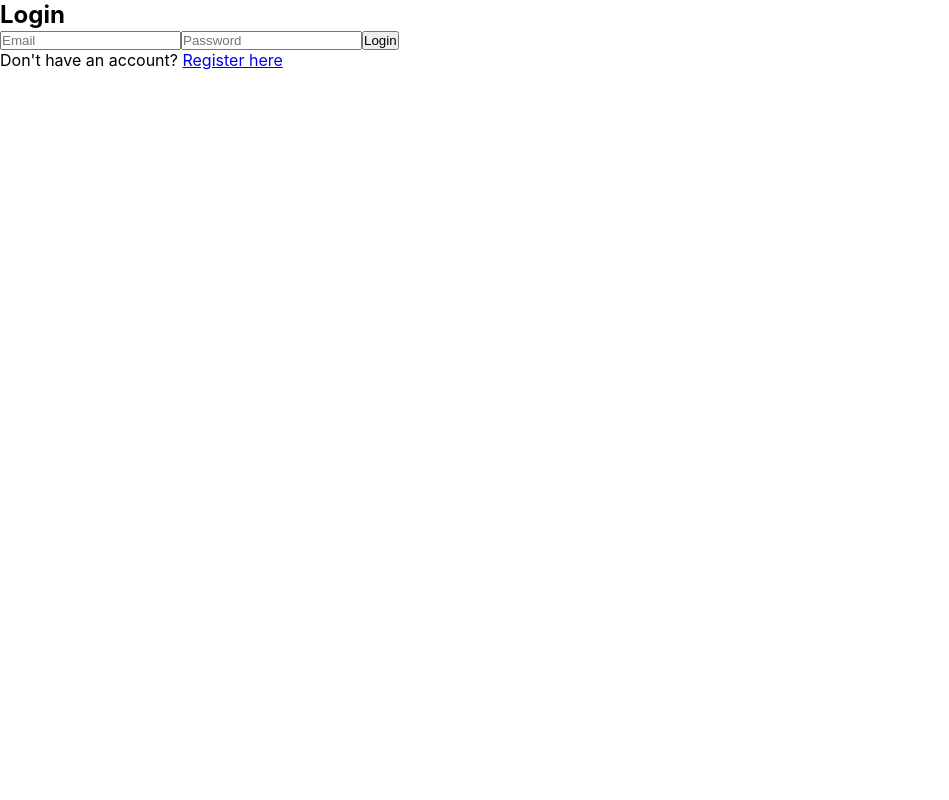
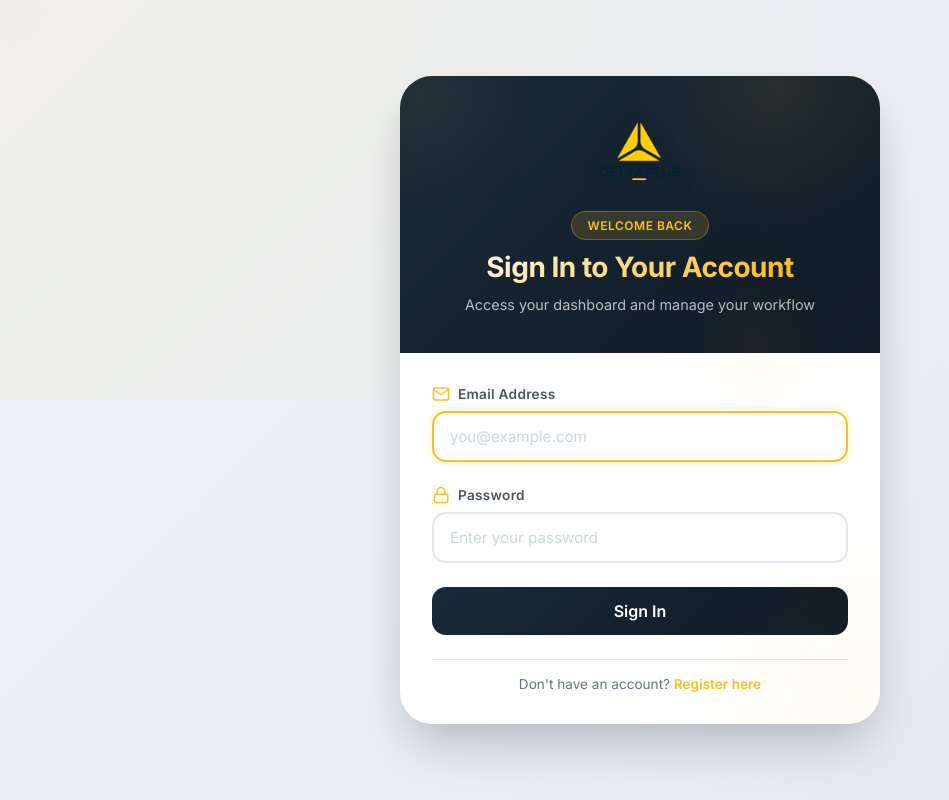
Before and after one commit to nelnel19/Delivery-Schedule, a React (Create React App) app: page /#/ in a window 1280 px wide. Shown: the whole page, without its empty margins (0-949 px from the left). Built offline with nearby package versions, Linux system fonts and the light colour scheme.

Commit message:
login.css

```diff
--- a/src/components/Login.jsx
+++ b/src/components/Login.jsx
@@ -1,6 +1,7 @@
 import { useState } from "react";
 import { useNavigate, Link } from "react-router-dom";
 import axios from "axios";
+import "../styles/login.css";
 
 function Login() {
   const navigate = useNavigate();
@@ -8,8 +9,15 @@ function Login() {
     email: "",
     password: ""
   });
+  const [loading, setLoading] = useState(false);
 
   const submit = async () => {
+    if (!form.email || !form.password) {
+      alert("Please fill in all fields");
+      return;
+    }
+
+    setLoading(true);
     try {
       const res = await axios.post(
         "https://deltaplus-delivery-schedule-backend.onrender.com/api/auth/login",
@@ -17,37 +25,103 @@ function Login() {
       );
 
       localStorage.setItem("token", res.data.token);
+      localStorage.setItem("userName", res.data.user.name);
       alert("Welcome " + res.data.user.name);
       navigate("/order");
     } catch (error) {
       alert("Login failed: " + (error.response?.data?.message || error.message));
+    } finally {
+      setLoading(false);
+    }
+  };
+
+  const handleKeyPress = (e) => {
+    if (e.key === 'Enter') {
+      submit();
     }
   };
 
   return (
-    <div>
-      <h2>Login</h2>
+    <div className="login-container">
+      <div className="login-container-bg"></div>
+      <div className="login-card">
+        <div className="login-header">
+          <div className="logo-container">
+            <img src="/deltaplus.png" alt="DeltaPlus" className="login-logo" />
+          </div>
+          <div className="header-badge">
+            <span>Welcome Back</span>
+          </div>
+          <h2>Sign In to Your Account</h2>
+          <p>Access your dashboard and manage your workflow</p>
+        </div>
 
+        <div className="login-form">
+          <div className="input-group">
+            <label>
+              <svg width="18" height="18" viewBox="0 0 24 24" fill="none" stroke="currentColor" strokeWidth="2" strokeLinecap="round" strokeLinejoin="round">
+                <path d="M4 4h16c1.1 0 2 .9 2 2v12c0 1.1-.9 2-2 2H4c-1.1 0-2-.9-2-2V6c0-1.1.9-2 2-2z"/>
+                <polyline points="22,6 12,13 2,6"/>
+              </svg>
+              Email Address
+            </label>
             <input
-        placeholder="Email"
-        onChange={(e) =>
-          setForm({ ...form, email: e.target.value })
-        }
+              type="email"
+              placeholder="you@example.com"
+              value={form.email}
+              onChange={(e) => setForm({ ...form, email: e.target.value })}
+              onKeyPress={handleKeyPress}
+              className="login-input"
+              autoFocus
             />
+          </div>
 
+          <div className="input-group">
+            <label>
+              <svg width="18" height="18" viewBox="0 0 24 24" fill="none" stroke="currentColor" strokeWidth="2" strokeLinecap="round" strokeLinejoin="round">
+                <rect x="3" y="11" width="18" height="11" rx="2" ry="2"/>
+                <path d="M7 11V7a5 5 0 0 1 10 0v4"/>
+              </svg>
+              Password
+            </label>
             <input
               type="password"
-        placeholder="Password"
-        onChange={(e) =>
-          setForm({ ...form, password: e.target.value })
-        }
+              placeholder="Enter your password"
+              value={form.password}
+              onChange={(e) => setForm({ ...form, password: e.target.value })}
+              onKeyPress={handleKeyPress}
+              className="login-input"
             />
+          </div>
 
-      <button onClick={submit}>Login</button>
+          <button
+            onClick={submit}
+            className={`login-button ${loading ? 'loading' : ''}`}
+            disabled={loading}
+          >
+            {loading ? (
+              <>
+                <span className="spinner-small"></span>
+                Signing in...
+              </>
+            ) : (
+              'Sign In'
+            )}
+          </button>
 
+          <div className="login-footer">
             <p>
-        Don't have an account? <Link to="/register">Register here</Link>
+              Don't have an account? <Link to="/register" className="register-link">Register here</Link>
             </p>
+          </div>
+        </div>
+
+        <div className="login-decoration">
+          <div className="decoration-circle circle-1"></div>
+          <div className="decoration-circle circle-2"></div>
+          <div className="decoration-circle circle-3"></div>
+        </div>
+      </div>
     </div>
   );
 }
--- a/src/styles/login.css
+++ b/src/styles/login.css
@@ -0,0 +1,387 @@
+@import url('https://fonts.googleapis.com/css2?family=Inter:wght@300;400;500;600;700;800&display=swap');
+
+* {
+  margin: 0;
+  padding: 0;
+  box-sizing: border-box;
+}
+
+.login-container {
+  min-height: 100vh;
+  background: linear-gradient(135deg, #f0f4f8 0%, #e2e8f0 100%);
+  display: flex;
+  align-items: center;
+  justify-content: center;
+  padding: 2rem;
+  font-family: 'Inter', sans-serif;
+  position: relative;
+  overflow: hidden;
+}
+
+.login-container-bg {
+  position: absolute;
+  top: 0;
+  left: 0;
+  right: 0;
+  height: 400px;
+  background: radial-gradient(circle at 0% 0%, rgba(251, 191, 36, 0.08) 0%, transparent 70%);
+  pointer-events: none;
+}
+
+.login-card {
+  max-width: 480px;
+  width: 100%;
+  background: #ffffff;
+  border-radius: 32px;
+  box-shadow: 0 25px 50px -12px rgba(0, 0, 0, 0.25);
+  overflow: hidden;
+  position: relative;
+  z-index: 1;
+  transition: transform 0.3s ease, box-shadow 0.3s ease;
+}
+
+.login-card:hover {
+  transform: translateY(-4px);
+  box-shadow: 0 30px 60px -15px rgba(0, 0, 0, 0.3);
+}
+
+.login-card::before {
+  content: '';
+  position: absolute;
+  top: 0;
+  left: 0;
+  right: 0;
+  height: 4px;
+  background: linear-gradient(90deg, #fbbf24, #f59e0b, #fbbf24);
+}
+
+.login-header {
+  background: linear-gradient(135deg, #1a2a3a 0%, #0f1a24 100%);
+  padding: 2.5rem 2rem;
+  text-align: center;
+  position: relative;
+  overflow: hidden;
+}
+
+.login-header::before {
+  content: '';
+  position: absolute;
+  top: -50%;
+  right: -10%;
+  width: 300px;
+  height: 300px;
+  background: radial-gradient(circle, rgba(251, 191, 36, 0.08) 0%, transparent 70%);
+  border-radius: 50%;
+}
+
+.logo-container {
+  margin-bottom: 1.5rem;
+  animation: fadeInDown 0.6s ease;
+}
+
+.login-logo {
+  height: 70px;
+  width: auto;
+  filter: drop-shadow(0 4px 12px rgba(0, 0, 0, 0.15));
+  transition: transform 0.3s ease;
+}
+
+.login-logo:hover {
+  transform: scale(1.02);
+}
+
+.header-badge {
+  display: inline-block;
+  margin-bottom: 1rem;
+}
+
+.header-badge span {
+  background: rgba(251, 191, 36, 0.15);
+  backdrop-filter: blur(10px);
+  padding: 0.35rem 1rem;
+  border-radius: 50px;
+  font-size: 0.75rem;
+  font-weight: 600;
+  color: #fbbf24;
+  text-transform: uppercase;
+  letter-spacing: 0.5px;
+  border: 1px solid rgba(251, 191, 36, 0.3);
+}
+
+.login-header h2 {
+  font-size: 1.75rem;
+  font-weight: 700;
+  background: linear-gradient(135deg, #ffffff 0%, #fbbf24 80%);
+  -webkit-background-clip: text;
+  -webkit-text-fill-color: transparent;
+  background-clip: text;
+  margin-bottom: 0.75rem;
+  letter-spacing: -0.5px;
+}
+
+.login-header p {
+  color: rgba(255, 255, 255, 0.7);
+  font-size: 0.9rem;
+  font-weight: 400;
+}
+
+.login-form {
+  padding: 2rem;
+}
+
+.input-group {
+  margin-bottom: 1.5rem;
+}
+
+.input-group label {
+  display: flex;
+  align-items: center;
+  gap: 0.5rem;
+  font-size: 0.85rem;
+  font-weight: 600;
+  color: #475569;
+  margin-bottom: 0.5rem;
+  letter-spacing: 0.3px;
+}
+
+.input-group label svg {
+  stroke: #fbbf24;
+}
+
+.login-input {
+  width: 100%;
+  padding: 0.875rem 1rem;
+  border: 2px solid #e2e8f0;
+  border-radius: 14px;
+  font-family: 'Inter', sans-serif;
+  font-size: 0.95rem;
+  transition: all 0.3s ease;
+  background: #ffffff;
+}
+
+.login-input:focus {
+  outline: none;
+  border-color: #fbbf24;
+  box-shadow: 0 0 0 4px rgba(251, 191, 36, 0.1);
+}
+
+.login-input::placeholder {
+  color: #cbd5e1;
+}
+
+.login-button {
+  width: 100%;
+  padding: 0.875rem;
+  background: linear-gradient(135deg, #1a2a3a 0%, #0f1a24 100%);
+  color: white;
+  border: none;
+  border-radius: 14px;
+  font-family: 'Inter', sans-serif;
+  font-size: 1rem;
+  font-weight: 600;
+  cursor: pointer;
+  transition: all 0.3s ease;
+  margin-top: 0.5rem;
+  display: flex;
+  align-items: center;
+  justify-content: center;
+  gap: 0.5rem;
+  position: relative;
+  overflow: hidden;
+}
+
+.login-button::before {
+  content: '';
+  position: absolute;
+  top: 50%;
+  left: 50%;
+  width: 0;
+  height: 0;
+  border-radius: 50%;
+  background: rgba(251, 191, 36, 0.3);
+  transform: translate(-50%, -50%);
+  transition: width 0.6s, height 0.6s;
+}
+
+.login-button:hover::before {
+  width: 300px;
+  height: 300px;
+}
+
+.login-button:hover {
+  transform: translateY(-2px);
+  box-shadow: 0 8px 20px rgba(0, 0, 0, 0.2);
+}
+
+.login-button:active {
+  transform: translateY(0);
+}
+
+.login-button.loading {
+  opacity: 0.8;
+  cursor: not-allowed;
+}
+
+.spinner-small {
+  width: 18px;
+  height: 18px;
+  border: 2px solid rgba(255, 255, 255, 0.3);
+  border-top-color: #fbbf24;
+  border-radius: 50%;
+  animation: spin 0.6s linear infinite;
+}
+
+.login-footer {
+  margin-top: 1.5rem;
+  text-align: center;
+  padding-top: 1rem;
+  border-top: 1px solid #e2e8f0;
+}
+
+.login-footer p {
+  font-size: 0.85rem;
+  color: #64748b;
+}
+
+.register-link {
+  color: #fbbf24;
+  text-decoration: none;
+  font-weight: 600;
+  transition: all 0.3s ease;
+  position: relative;
+}
+
+.register-link::after {
+  content: '';
+  position: absolute;
+  bottom: -2px;
+  left: 0;
+  width: 0;
+  height: 2px;
+  background: linear-gradient(90deg, #fbbf24, #f59e0b);
+  transition: width 0.3s ease;
+}
+
+.register-link:hover {
+  color: #f59e0b;
+}
+
+.register-link:hover::after {
+  width: 100%;
+}
+
+/* Decorative Elements */
+.login-decoration {
+  position: absolute;
+  top: 0;
+  left: 0;
+  right: 0;
+  bottom: 0;
+  pointer-events: none;
+  overflow: hidden;
+  z-index: 0;
+}
+
+.decoration-circle {
+  position: absolute;
+  border-radius: 50%;
+  background: radial-gradient(circle, rgba(251, 191, 36, 0.05) 0%, transparent 70%);
+}
+
+.circle-1 {
+  width: 250px;
+  height: 250px;
+  top: -100px;
+  left: -100px;
+}
+
+.circle-2 {
+  width: 350px;
+  height: 350px;
+  bottom: -150px;
+  right: -150px;
+}
+
+.circle-3 {
+  width: 150px;
+  height: 150px;
+  top: 30%;
+  right: 10%;
+}
+
+/* Animations */
+@keyframes fadeInDown {
+  from {
+    opacity: 0;
+    transform: translateY(-20px);
+  }
+  to {
+    opacity: 1;
+    transform: translateY(0);
+  }
+}
+
+@keyframes spin {
+  to {
+    transform: rotate(360deg);
+  }
+}
+
+/* Responsive Design */
+@media (max-width: 640px) {
+  .login-container {
+    padding: 1rem;
+  }
+
+  .login-header {
+    padding: 2rem 1.5rem;
+  }
+
+  .login-header h2 {
+    font-size: 1.5rem;
+  }
+
+  .login-header p {
+    font-size: 0.85rem;
+  }
+
+  .login-form {
+    padding: 1.5rem;
+  }
+
+  .login-logo {
+    height: 55px;
+  }
+
+  .input-group label {
+    font-size: 0.8rem;
+  }
+
+  .login-input {
+    padding: 0.75rem;
+    font-size: 0.9rem;
+  }
+
+  .login-button {
+    padding: 0.75rem;
+    font-size: 0.95rem;
+  }
+}
+
+@media (max-width: 480px) {
+  .login-header h2 {
+    font-size: 1.25rem;
+  }
+
+  .header-badge span {
+    font-size: 0.7rem;
+  }
+
+  .login-logo {
+    height: 48px;
+  }
+
+  .login-form {
+    padding: 1.25rem;
+  }
+}
```
Also changed, not shown: 1 other file (tests, documents, lock files or other folders). Lines whose indentation alone changed are shown as unchanged.
